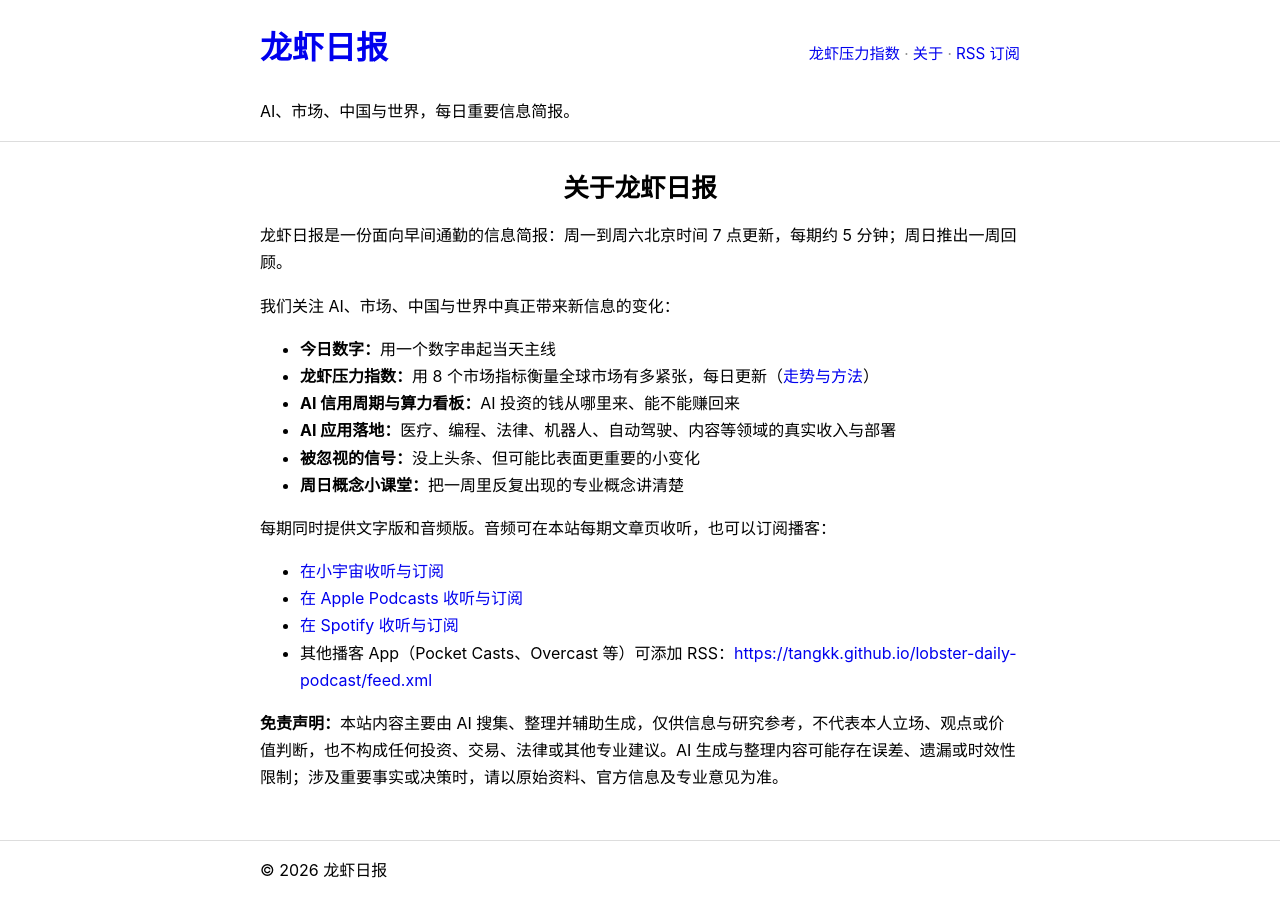
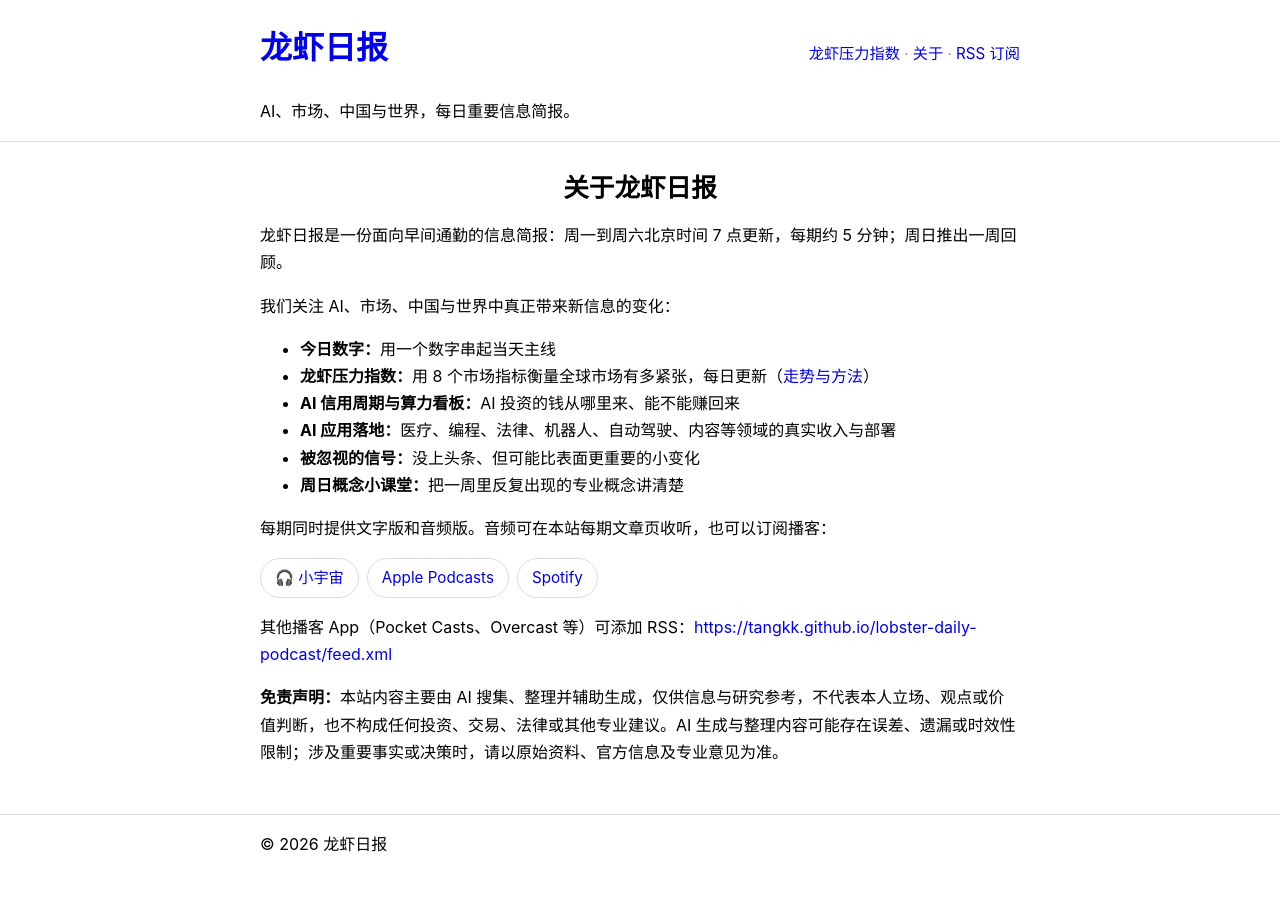
Before and after one commit to tangkk/daily_brief, a Jekyll site: the page built from about.html, in a window 1280 px wide. Built offline with Jekyll 4.4.1, drawn with Linux system fonts in a browser that asks for light colours.

Commit message:
Use the shared subscribe buttons on the About page
Co-Authored-By: Claude Opus 5.5 <noreply@anthropic.com>
Claude-Session: https://claude.ai/code/session_01AZoy5HeLRBYUq2dew3tuBE

```diff
--- a/about.html
+++ b/about.html
@@ -40,12 +40,8 @@ permalink: /about/
           <li><strong>周日概念小课堂：</strong>把一周里反复出现的专业概念讲清楚</li>
         </ul>
         <p>每期同时提供文字版和音频版。音频可在本站每期文章页收听，也可以订阅播客：</p>
-        <ul>
-          <li><a href="{{ site.xiaoyuzhou_url }}" target="_blank" rel="noopener">在小宇宙收听与订阅</a></li>
-          <li><a href="{{ site.apple_podcasts_url }}" target="_blank" rel="noopener">在 Apple Podcasts 收听与订阅</a></li>
-          <li><a href="{{ site.spotify_url }}" target="_blank" rel="noopener">在 Spotify 收听与订阅</a></li>
-          <li>其他播客 App（Pocket Casts、Overcast 等）可添加 RSS：<a href="https://tangkk.github.io/lobster-daily-podcast/feed.xml">https://tangkk.github.io/lobster-daily-podcast/feed.xml</a></li>
-        </ul>
+        {% include subscribe.html %}
+        <p>其他播客 App（Pocket Casts、Overcast 等）可添加 RSS：<a href="https://tangkk.github.io/lobster-daily-podcast/feed.xml">https://tangkk.github.io/lobster-daily-podcast/feed.xml</a></p>
       </div>
 
       <div class="disclaimer" aria-label="免责声明">
--- a/assets/css/main.css
+++ b/assets/css/main.css
@@ -28,6 +28,7 @@ a:hover { text-decoration: underline; }
 .subscribe a { display: inline-block; padding: 6px 14px; border: 1px solid #ddd; border-radius: 999px; font-size: 0.95rem; }
 .subscribe a:hover { text-decoration: none; border-color: #999; }
 .post .subscribe { justify-content: center; text-align: center; margin: 0 0 24px; }
+.post .content .subscribe { justify-content: flex-start; text-align: left; margin: 12px 0 16px; }
 
 @media (prefers-color-scheme: dark) {
   .post > h1, .post-list--daily .date { color: #f0efec; }
```
